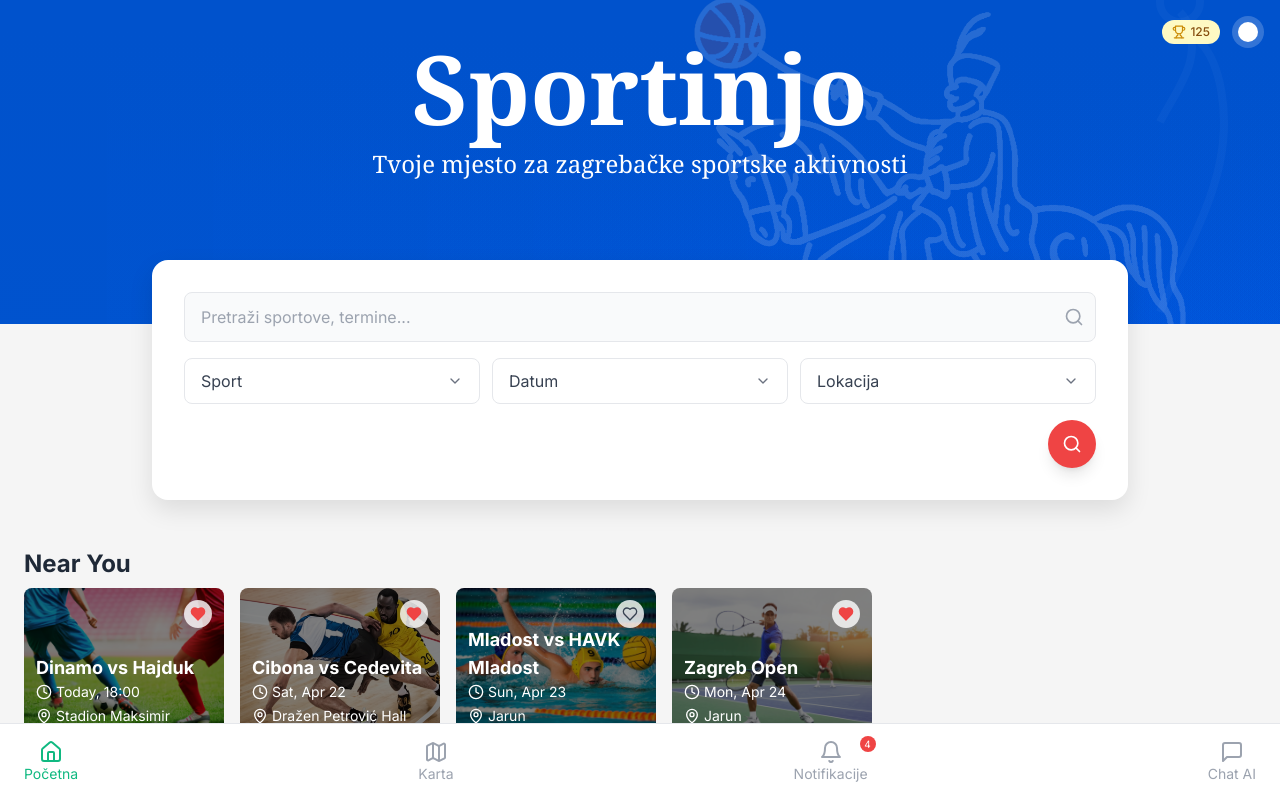
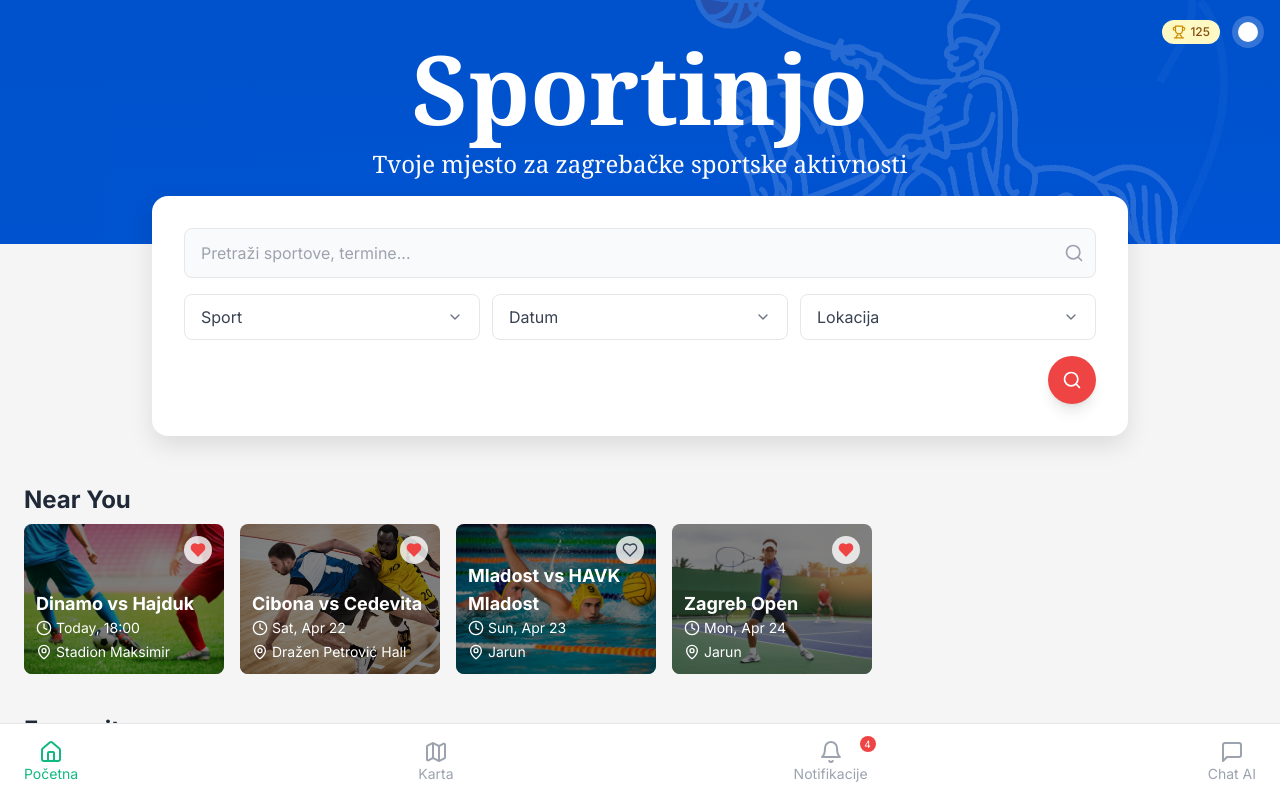
Before and after one commit to kvrancic/sportinjo, a Next.js app: page / in a window 1280 px wide. Shown: the top 798 px of the page. Built offline with nearby package versions, Linux system fonts and the light colour scheme.

Commit message:
rokni bliže subtitle

```diff
--- a/app/page.tsx
+++ b/app/page.tsx
@@ -208,7 +208,7 @@ export default function SportsAroundMe() {
 
   return (
     <>
-      <header className="sportinjo-bg w-screen relative overflow-hidden pt-10 pb-28 text-center">
+      <header className="sportinjo-bg w-screen relative overflow-hidden pt-10 pb-16 text-center">
         {/* compact utility bar (notifications - points - avatar) */}
         <div className="absolute inset-0 flex justify-center items-center pointer-events-none">
           <img
@@ -239,12 +239,12 @@ export default function SportsAroundMe() {
         </h1>
 
         {/* tagline & helper */}
-        <p className="text-lg md:text-2xl text-white mb-8 font-[Georgia]">
+        <p className="text-lg md:text-2xl text-white mb-0 font-[Georgia]">
           Tvoje mjesto za zagrebačke sportske aktivnosti
         </p>
       </header>
       {/* Search Container */}
-      <div className="max-w-5xl mx-auto px-4 sm:px-6 -mt-16 mb-12 z-10">
+      <div className="max-w-5xl mx-auto px-4 sm:px-6 -mt-4 mb-12 z-10">
         <div className="search-container">
           <div className="mb-4">
             <div className="relative">
```
